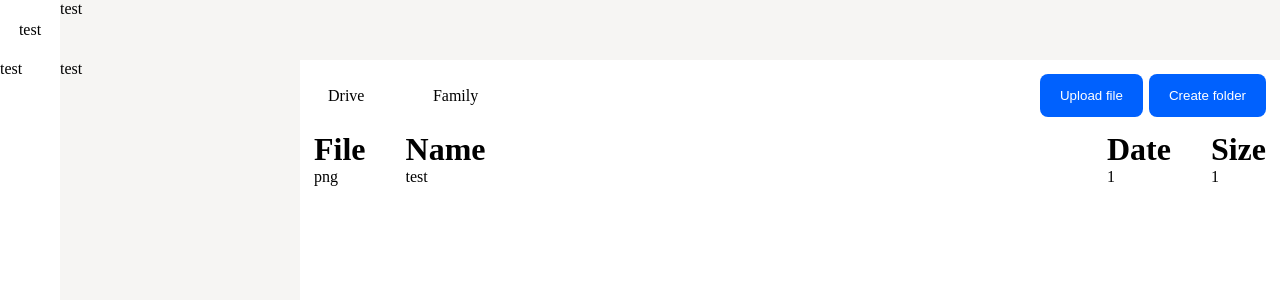
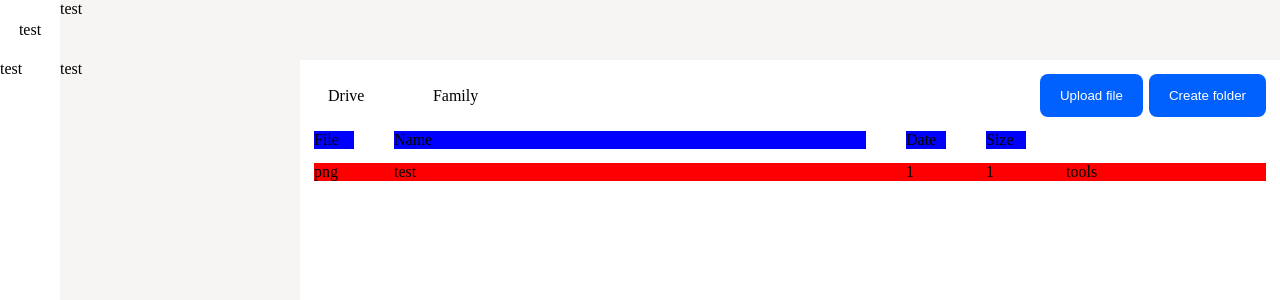
Before and after one commit to holestorage/client-legacy, a React (Create React App) app: page /app in a window 1280 px wide. Shown: the top 300 px of the page. Built offline with nearby package versions, Linux system fonts and the light colour scheme.

Commit message:
feat: new file grid

```diff
--- a/src/components/ui/list/file/file-list.jsx
+++ b/src/components/ui/list/file/file-list.jsx
@@ -1,4 +1,8 @@
 import style from "./file-list.module.css";
+
+import File from "./file/file";
+import {Fragment} from "react";
+import Section from "../section/section/section";
 
 export default function FileList() {
     const list = [
@@ -31,18 +35,20 @@ export default function FileList() {
 
     return (
         <div className={style.container}>
+            <div>
+                {
+                    sections.map((value, key) =>
+                        <Fragment key={key}>
+                            <Section value={value} />
+                        </Fragment>
+                    )
+                }
+            </div>
             {
-                sections.map((section, key) =>
-                    <div key={key}>
-                        {
-                            list.map((value, key) =>
-                                <div key={key}>
-                                    <h1>{section.name}</h1>
-                                    <p>{value[section.id]}</p>
-                                </div>
-                            )
-                        }
-                    </div>
+                list.map((value, key) =>
+                    <Fragment key={key}>
+                        <File value={value} />
+                    </Fragment>
                 )
             }
         </div>
--- a/src/components/ui/list/file/file-list.module.css
+++ b/src/components/ui/list/file/file-list.module.css
@@ -1,5 +1,10 @@
 .container {
     display: grid;
-    grid-template-columns: auto 1fr auto auto;
+    gap: var(--theme-value-padding-main)
+}
+
+.container > div {
+    display: grid;
+    grid-template-columns: 40px 1fr 40px 40px 200px;
     gap: var(--theme-value-padding-large)
 }
--- /dev/null
+++ b/src/components/ui/list/file/file/file.jsx
@@ -0,0 +1,15 @@
+import style from "./file.module.css";
+
+export default function File({ value }) {
+    return (
+        <div className={style.container}>
+            <p>{value.file}</p>
+            <p>{value.name}</p>
+            <p>{value.date}</p>
+            <p>{value.size}</p>
+            <div>
+                <p>tools</p>
+            </div>
+        </div>
+    )
+}
--- /dev/null
+++ b/src/components/ui/list/file/file/file.module.css
@@ -0,0 +1,3 @@
+.container {
+    background: red;
+}
--- /dev/null
+++ b/src/components/ui/list/section/section/section.jsx
@@ -0,0 +1,9 @@
+import style from "./section.module.css";
+
+export default function Section({ value }) {
+    return (
+        <div className={style.container}>
+            <p>{value.name}</p>
+        </div>
+    )
+}
--- /dev/null
+++ b/src/components/ui/list/section/section/section.module.css
@@ -0,0 +1,3 @@
+.container {
+    background: blue;
+}
```
